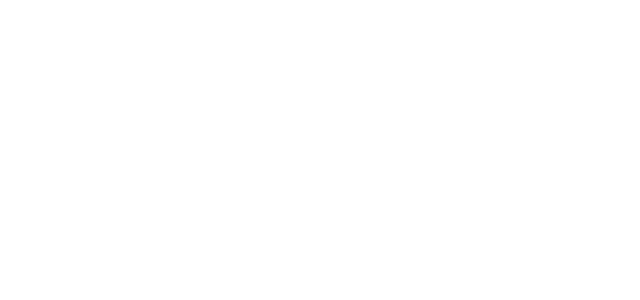
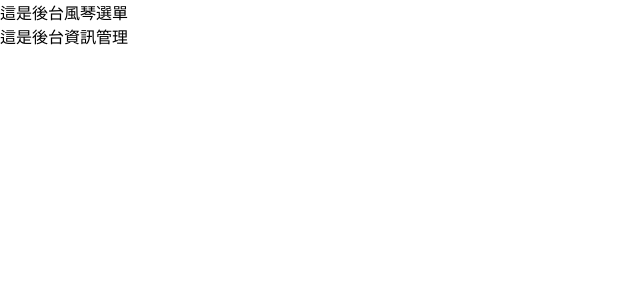
Before and after one commit to scyprodigy/vite, a Vue app: page /BKMember/BKInfo in a window 1280 px wide. Before the commit this address had no page. Shown: the top 300 px of the page, without its empty margins (0-640 px from the left). Built offline with nearby package versions, Linux system fonts and the light colour scheme.

Commit message:
新增後台頁面

```diff
--- /dev/null
+++ b/src/components/BackStageMenu.vue
@@ -0,0 +1,9 @@
+<template>
+  <div>這是後台風琴選單</div>
+
+  <!-- 子頁面顯示區域 -->
+  <main>
+    <router-view></router-view>
+    <!-- 顯示子頁面內容 -->
+  </main>
+</template>
--- a/src/router/index.js
+++ b/src/router/index.js
@@ -4,6 +4,7 @@
 import DayLayout from "../views/DayLayout.vue";
 import ProjectMenu from "../components/ProjectMenu.vue";
 import MemberCenterMenu from "../components/MemberCenterMenu.vue";
+import BackStageMenu from "../components/BackStageMenu.vue";
 
 //==================因為下方使用懶加載，這段不需要====================
 
@@ -143,6 +144,8 @@
       ],
     },
 
+    // ======================會員中心=======================
+
     {
       path: "/MemberCenter",
       component: DayLayout, // 使用共用佈局(header和footer) 在src>views>DayLayout
@@ -212,6 +215,32 @@
       ],
     },
 
+    // ======================後台=======================
+
+    {
+      path: "/BKMember",
+      component: BackStageMenu, // 使用共用佈局風琴選單  請寫在src>components>BackStageMenu.vue
+      children: [
+        {
+          path: "", //會員管理   /BKMember
+          name: "BKMember",
+          component: () => import("@/views/Backstage/BackstageMember.vue"),
+        },
+        {
+          path: "BKInfo", //資訊管理  /BKMember/BKInfo
+          name: "BackstageInfo",
+          component: () => import("@/views/Backstage/BackstageInfo.vue"),
+        },
+        {
+          path: "BKProduct", //商品管理  /BKMember/BKProduct
+          name: "BackstageProduct",
+          component: () => import("@/views/Backstage/BackstageProduct.vue"),
+        },
+      ],
+    },
+
+    // ======================按鈕使用教學=========================
+
     {
       path: "/btnFmaily", //按鈕元件範例1  /btnFmaily
       name: "test",
--- /dev/null
+++ b/src/views/Backstage/BackstageInfo.vue
@@ -0,0 +1,3 @@
+<template>
+  <div>這是後台資訊管理</div>
+</template>
--- /dev/null
+++ b/src/views/Backstage/BackstageMember.vue
@@ -0,0 +1,3 @@
+<template>
+  <div>這是後台會員管理</div>
+</template>
--- /dev/null
+++ b/src/views/Backstage/BackstageProduct.vue
@@ -0,0 +1,3 @@
+<template>
+  <div>這是後台商品管理</div>
+</template>
```
